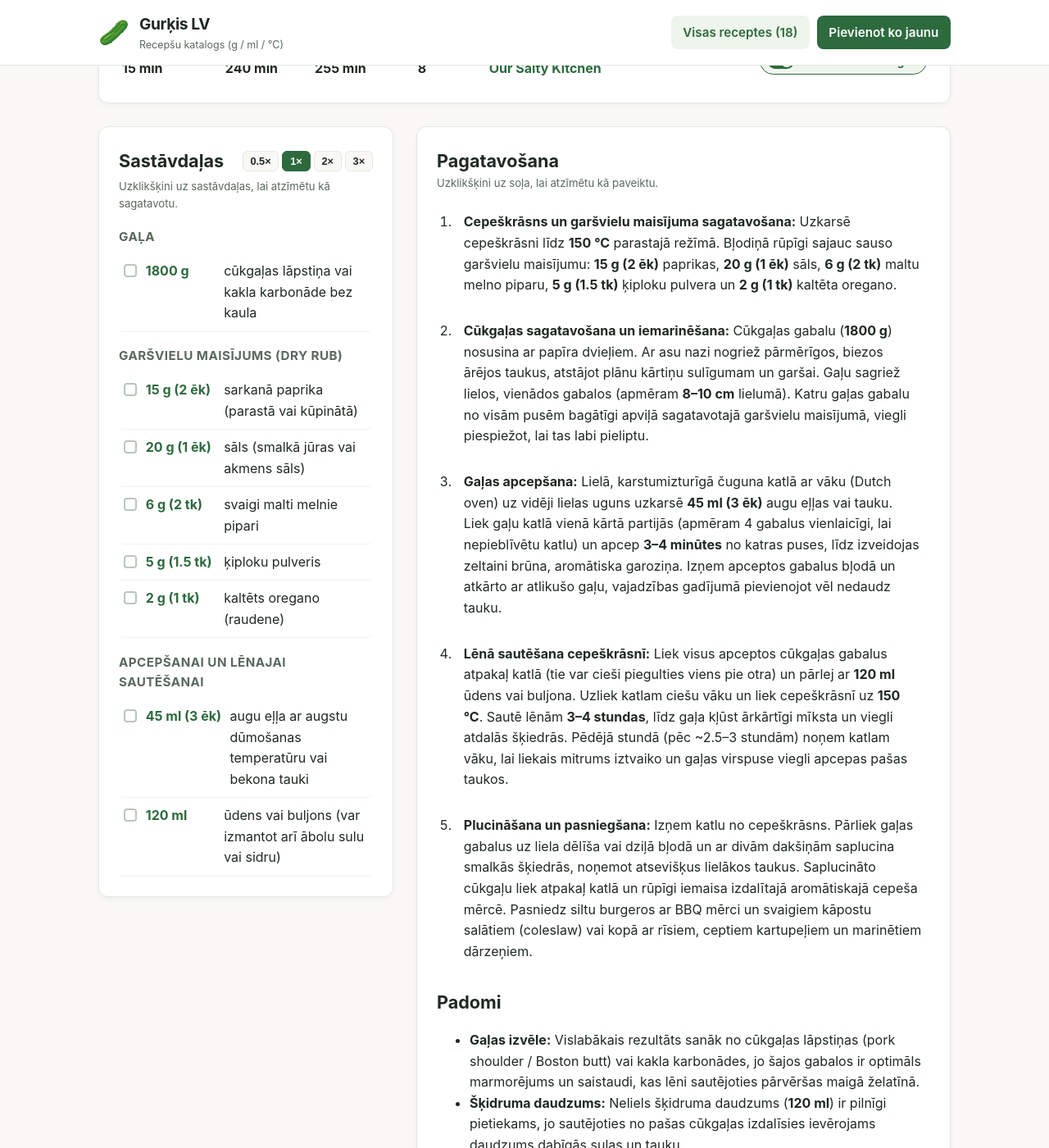
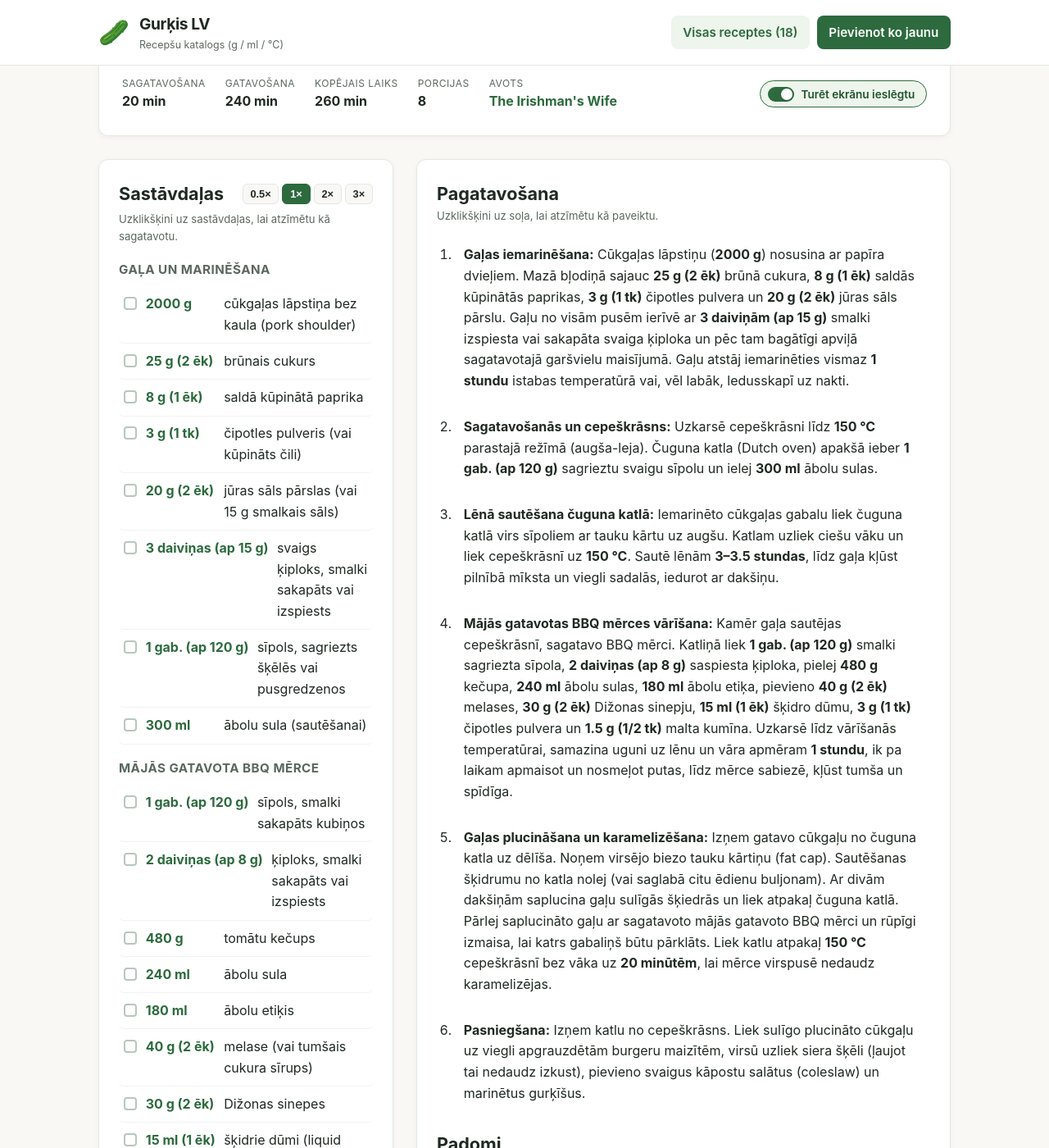
Before and after one commit to HermanisV/gurkis.lv, a Jekyll site: the page built from _recipes/plucinata-cukgala.md, in a window 1280 px wide and 1400 px high, scrolled down 721 px. Shown: the whole window at 82% size. Built offline with Jekyll 4.4.1, drawn with Linux system fonts in a browser that asks for light colours; comment, search, counter and statistics services are not loaded; some of the changed text lies outside the part shown.

Commit message:
Atjaunota plucinatas cukgalas recepte ar The Irishman's Wife versiju (Closes #46)

```diff
--- a/_recipes/plucinata-cukgala.md
+++ b/_recipes/plucinata-cukgala.md
@@ -1,58 +1,79 @@
 ---
 layout: recipe
-title: "Cepeškrāsnī lēni sautēta plucinātā cūkgaļa (Pulled Pork)"
-description: "Izcili sulīga un mutē kūstoša plucinātā cūkgaļa, kas apcepta aromātiskā garšvielu garoziņā un stundām lēni sautēta čuguna katlā (Dutch oven), līdz gaļa viegli sadalās ar dakšiņu."
+title: "Cepeškrāsnī lēni sautēta plucinātā cūkgaļa (Dutch Oven Pulled Pork)"
+description: "Mutē kūstoša, sulīga plucinātā cūkgaļa ar mājās gatavotu ābolu un čipotles BBQ mērci, lēni sautēta čuguna katlā un karamelizēta cepeškrāsnī."
 categories:
   - Pamatēdieni
   - Gaļas ēdieni
 tags:
   - cūkgaļa
   - plucinātā gaļa
+  - bbq mērce
   - cepeškrāsns
   - sautējums
   - burgeri
-prep_time: 15
+prep_time: 20
 cook_time: 240
 servings: 8
-source_url: "https://oursaltykitchen.com/braised-pulled-pork/"
-source_name: "Our Salty Kitchen"
+source_url: "https://www.theirishmanswife.com/dutch-oven-pulled-pork/"
+source_name: "The Irishman's Wife"
 image: "/assets/images/recipes/plucinata-cukgala/cover.jpg"
 image_alt: "Sulīga plucinātā cūkgaļa ar mērci čuguna katlā uz koka virsmas"
 date: 2026-10-26
 ingredients:
-  - group: "Gaļa"
+  - group: "Gaļa un marinēšana"
     items:
-      - amount: "1800 g"
-        item: "cūkgaļas lāpstiņa vai kakla karbonāde bez kaula"
-  - group: "Garšvielu maisījums (Dry Rub)"
+      - amount: "2000 g"
+        item: "cūkgaļas lāpstiņa bez kaula (pork shoulder)"
+      - amount: "25 g (2 ēk)"
+        item: "brūnais cukurs"
+      - amount: "8 g (1 ēk)"
+        item: "saldā kūpinātā paprika"
+      - amount: "3 g (1 tk)"
+        item: "čipotles pulveris (vai kūpināts čili)"
+      - amount: "20 g (2 ēk)"
+        item: "jūras sāls pārslas (vai 15 g smalkais sāls)"
+      - amount: "3 daiviņas (ap 15 g)"
+        item: "svaigs ķiploks, smalki sakapāts vai izspiests"
+      - amount: "1 gab. (ap 120 g)"
+        item: "sīpols, sagriezts šķēlēs vai pusgredzenos"
+      - amount: "300 ml"
+        item: "ābolu sula (sautēšanai)"
+  - group: "Mājās gatavota BBQ mērce"
     items:
-      - amount: "15 g (2 ēk)"
-        item: "sarkanā paprika (parastā vai kūpinātā)"
-      - amount: "20 g (1 ēk)"
-        item: "sāls (smalkā jūras vai akmens sāls)"
-      - amount: "6 g (2 tk)"
-        item: "svaigi malti melnie pipari"
-      - amount: "5 g (1.5 tk)"
-        item: "ķiploku pulveris"
-      - amount: "2 g (1 tk)"
-        item: "kaltēts oregano (raudene)"
-  - group: "Apcepšanai un lēnajai sautēšanai"
-    items:
-      - amount: "45 ml (3 ēk)"
-        item: "augu eļļa ar augstu dūmošanas temperatūru vai bekona tauki"
-      - amount: "120 ml"
-        item: "ūdens vai buljons (var izmantot arī ābolu sulu vai sidru)"
+      - amount: "1 gab. (ap 120 g)"
+        item: "sīpols, smalki sakapāts kubiņos"
+      - amount: "2 daiviņas (ap 8 g)"
+        item: "ķiploks, smalki sakapāts vai izspiests"
+      - amount: "480 g"
+        item: "tomātu kečups"
+      - amount: "240 ml"
+        item: "ābolu sula"
+      - amount: "180 ml"
+        item: "ābolu etiķis"
+      - amount: "40 g (2 ēk)"
+        item: "melase (vai tumšais cukura sīrups)"
+      - amount: "30 g (2 ēk)"
+        item: "Dižonas sinepes"
+      - amount: "15 ml (1 ēk)"
+        item: "šķidrie dūmi (liquid smoke)"
+      - amount: "3 g (1 tk)"
+        item: "čipotles pulveris (vai kūpināts čili)"
+      - amount: "1.5 g (1/2 tk)"
+        item: "malts kumīns"
 ---
 
-1. **Cepeškrāsns un garšvielu maisījuma sagatavošana:** Uzkarsē cepeškrāsni līdz **150 °C** parastajā režīmā. Bļodiņā rūpīgi sajauc sauso garšvielu maisījumu: **15 g (2 ēk)** paprikas, **20 g (1 ēk)** sāls, **6 g (2 tk)** maltu melno piparu, **5 g (1.5 tk)** ķiploku pulvera un **2 g (1 tk)** kaltēta oregano.
-2. **Cūkgaļas sagatavošana un iemarinēšana:** Cūkgaļas gabalu (**1800 g**) nosusina ar papīra dvieļiem. Ar asu nazi nogriež pārmērīgos, biezos ārējos taukus, atstājot plānu kārtiņu sulīgumam un garšai. Gaļu sagriež lielos, vienādos gabalos (apmēram **8–10 cm** lielumā). Katru gaļas gabalu no visām pusēm bagātīgi apviļā sagatavotajā garšvielu maisījumā, viegli piespiežot, lai tas labi pieliptu.
-3. **Gaļas apcepšana:** Lielā, karstumizturīgā čuguna katlā ar vāku (Dutch oven) uz vidēji lielas uguns uzkarsē **45 ml (3 ēk)** augu eļļas vai tauku. Liek gaļu katlā vienā kārtā partijās (apmēram 4 gabalus vienlaicīgi, lai nepieblīvētu katlu) un apcep **3–4 minūtes** no katras puses, līdz izveidojas zeltaini brūna, aromātiska garoziņa. Izņem apceptos gabalus bļodā un atkārto ar atlikušo gaļu, vajadzības gadījumā pievienojot vēl nedaudz tauku.
-4. **Lēnā sautēšana cepeškrāsnī:** Liek visus apceptos cūkgaļas gabalus atpakaļ katlā (tie var cieši piegulties viens pie otra) un pārlej ar **120 ml** ūdens vai buljona. Uzliek katlam ciešu vāku un liek cepeškrāsnī uz **150 °C**. Sautē lēnām **3–4 stundas**, līdz gaļa kļūst ārkārtīgi mīksta un viegli atdalās šķiedrās. Pēdējā stundā (pēc ~2.5–3 stundām) noņem katlam vāku, lai liekais mitrums iztvaiko un gaļas virspuse viegli apcepas pašas taukos.
-5. **Plucināšana un pasniegšana:** Izņem katlu no cepeškrāsns. Pārliek gaļas gabalus uz liela dēlīša vai dziļā bļodā un ar divām dakšiņām saplucina smalkās šķiedrās, noņemot atsevišķus lielākos taukus. Saplucināto cūkgaļu liek atpakaļ katlā un rūpīgi iemaisa izdalītajā aromātiskajā cepeša mērcē. Pasniedz siltu burgeros ar BBQ mērci un svaigiem kāpostu salātiem (coleslaw) vai kopā ar rīsiem, ceptiem kartupeļiem un marinētiem dārzeņiem.
+1. **Gaļas iemarinēšana:** Cūkgaļas lāpstiņu (**2000 g**) nosusina ar papīra dvieļiem. Mazā bļodiņā sajauc **25 g (2 ēk)** brūnā cukura, **8 g (1 ēk)** saldās kūpinātās paprikas, **3 g (1 tk)** čipotles pulvera un **20 g (2 ēk)** jūras sāls pārslu. Gaļu no visām pusēm ierīvē ar **3 daiviņām (ap 15 g)** smalki izspiesta vai sakapāta svaiga ķiploka un pēc tam bagātīgi apviļā sagatavotajā garšvielu maisījumā. Gaļu atstāj iemarinēties vismaz **1 stundu** istabas temperatūrā vai, vēl labāk, ledusskapī uz nakti.
+2. **Sagatavošanās un cepeškrāsns:** Uzkarsē cepeškrāsni līdz **150 °C** parastajā režīmā (augša-leja). Čuguna katla (Dutch oven) apakšā ieber **1 gab. (ap 120 g)** sagrieztu svaigu sīpolu un ielej **300 ml** ābolu sulas.
+3. **Lēnā sautēšana čuguna katlā:** Iemarinēto cūkgaļas gabalu liek čuguna katlā virs sīpoliem ar tauku kārtu uz augšu. Katlam uzliek ciešu vāku un liek cepeškrāsnī uz **150 °C**. Sautē lēnām **3–3.5 stundas**, līdz gaļa kļūst pilnībā mīksta un viegli sadalās, iedurot ar dakšiņu.
+4. **Mājās gatavotas BBQ mērces vārīšana:** Kamēr gaļa sautējas cepeškrāsnī, sagatavo BBQ mērci. Katliņā liek **1 gab. (ap 120 g)** smalki sagriezta sīpola, **2 daiviņas (ap 8 g)** saspiesta ķiploka, pielej **480 g** kečupa, **240 ml** ābolu sulas, **180 ml** ābolu etiķa, pievieno **40 g (2 ēk)** melases, **30 g (2 ēk)** Dižonas sinepju, **15 ml (1 ēk)** šķidro dūmu, **3 g (1 tk)** čipotles pulvera un **1.5 g (1/2 tk)** malta kumīna. Uzkarsē līdz vārīšanās temperatūrai, samazina uguni uz lēnu un vāra apmēram **1 stundu**, ik pa laikam apmaisot un nosmeļot putas, līdz mērce sabiezē, kļūst tumša un spīdīga.
+5. **Gaļas plucināšana un karamelizēšana:** Izņem gatavo cūkgaļu no čuguna katla uz dēlīša. Noņem virsējo biezo tauku kārtiņu (fat cap). Sautēšanas šķidrumu no katla nolej (vai saglabā citu ēdienu buljonam). Ar divām dakšiņām saplucina gaļu sulīgās šķiedrās un liek atpakaļ čuguna katlā. Pārlej saplucināto gaļu ar sagatavoto mājās gatavoto BBQ mērci un rūpīgi izmaisa, lai katrs gabaliņš būtu pārklāts. Liek katlu atpakaļ **150 °C** cepeškrāsnī bez vāka uz **20 minūtēm**, lai mērce virspusē nedaudz karamelizējas.
+6. **Pasniegšana:** Izņem katlu no cepeškrāsns. Liek sulīgo plucināto cūkgaļu uz viegli apgrauzdētām burgeru maizītēm, virsū uzliek siera šķēli (ļaujot tai nedaudz izkust), pievieno svaigus kāpostu salātus (coleslaw) un marinētus gurķīšus.
 
 ## Padomi
 
-- **Gaļas izvēle:** Vislabākais rezultāts sanāk no cūkgaļas lāpstiņas (pork shoulder / Boston butt) vai kakla karbonādes, jo šajos gabalos ir optimāls marmorējums un saistaudi, kas lēni sautējoties pārvēršas maigā želatīnā.
-- **Šķidruma daudzums:** Neliels šķidruma daudzums (**120 ml**) ir pilnīgi pietiekams, jo sautējoties no pašas cūkgaļas izdalīsies ievērojams daudzums dabīgās sulas un tauku.
-- **Uzglabāšana un uzsildīšana:** Plucinātā cūkgaļa lieliski saglabājas ledusskapī hermētiskā traukā **4–5 dienas**, un to var droši sasaldēt porcijās līdz **3 mēnešiem**. Uzsildot pannā, pievieno karoti buljona vai BBQ mērces, lai gaļa paliktu sulīga.
-- **Pateicība un informācijas avots:** Recepte adaptēta no kulinārijas vietnes *Our Salty Kitchen* autores Saritas (Sarita) receptes "Dutch Oven Pulled Pork".
+- **Svaigi dārzeņi garšvielu vietā:** Šajā versijā ķiploku un sīpolu pulvera vietā tiek izmantoti svaigi dārzeņi — ķiploks tiek ierīvēts tieši gaļā aromātam, bet sīpols čuguna katla dibenā kopā ar ābolu sulu rada dabīgi saldu un mitru tvaika vidi, kas lēnās sautēšanas laikā pasargā gaļu no izžūšanas.
+- **Gaļas izvēle:** Vislabāk piemērota cūkgaļas lāpstiņa bez kaula (pork shoulder / Boston butt) ar labu tauku un saistaudu marmorējumu, kas lēnajā karstumā pārtop želatīnā.
+- **Melase un alternatīvas:** Ja mājās nav pieejama tīra melase (molasses), to var aizstāt ar tumšo iesala ekstraktu, tumšo cukura sīrupu vai tumšo muskovado cukuru.
+- **Uzglabāšana:** Gatavu plucināto gaļu ar mērci var uzglabāt slēgtā traukā ledusskapī līdz **4 dienām** vai porcijās sasaldēt saldētavā līdz **3 mēnešiem**.
+- **Informācijas avots:** Recepte adaptēta no kulinārijas vietnes *The Irishman's Wife* autores Emmas Lī (Emma Lee) receptes "Dutch Oven Pulled Pork".
```
